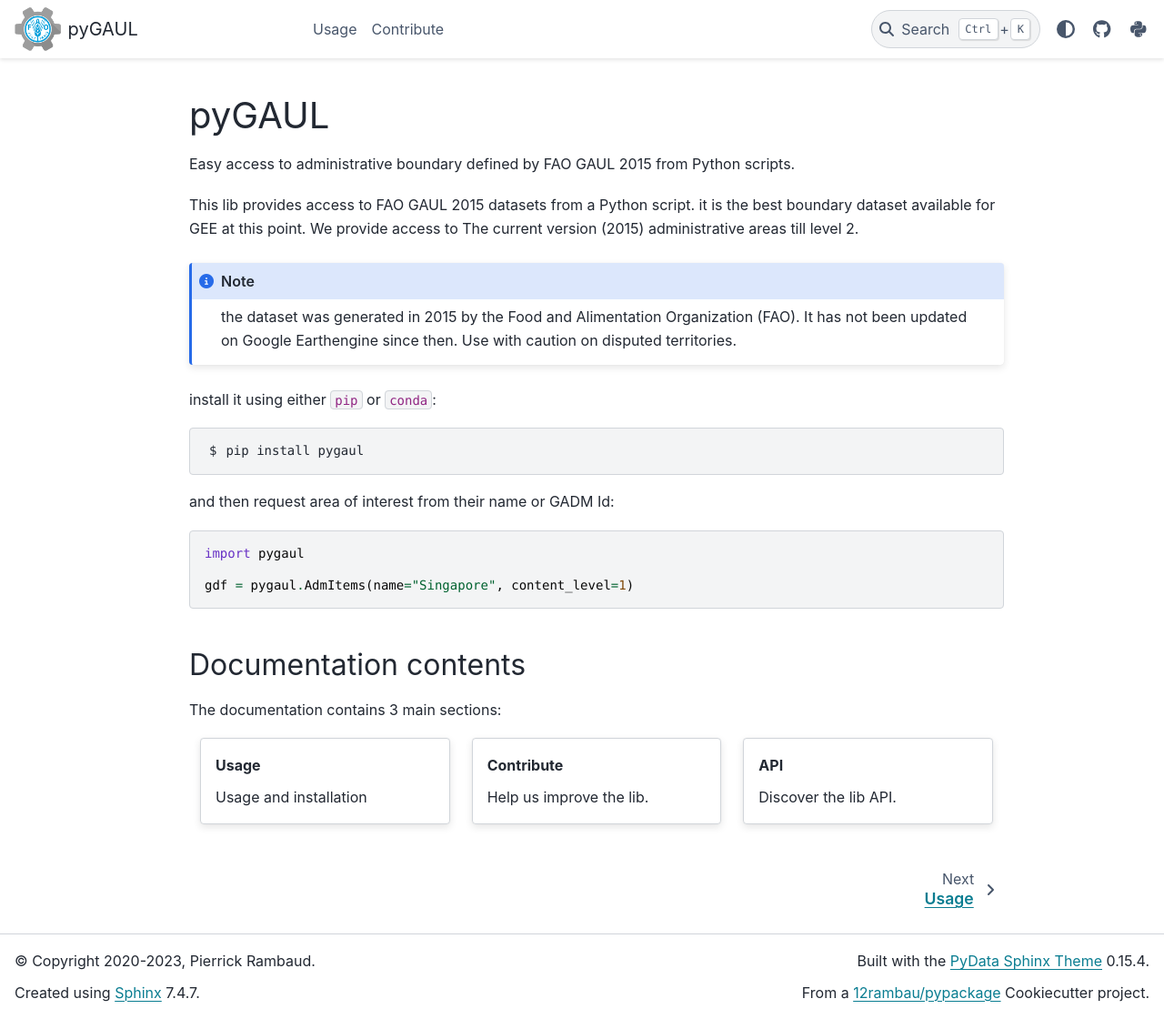
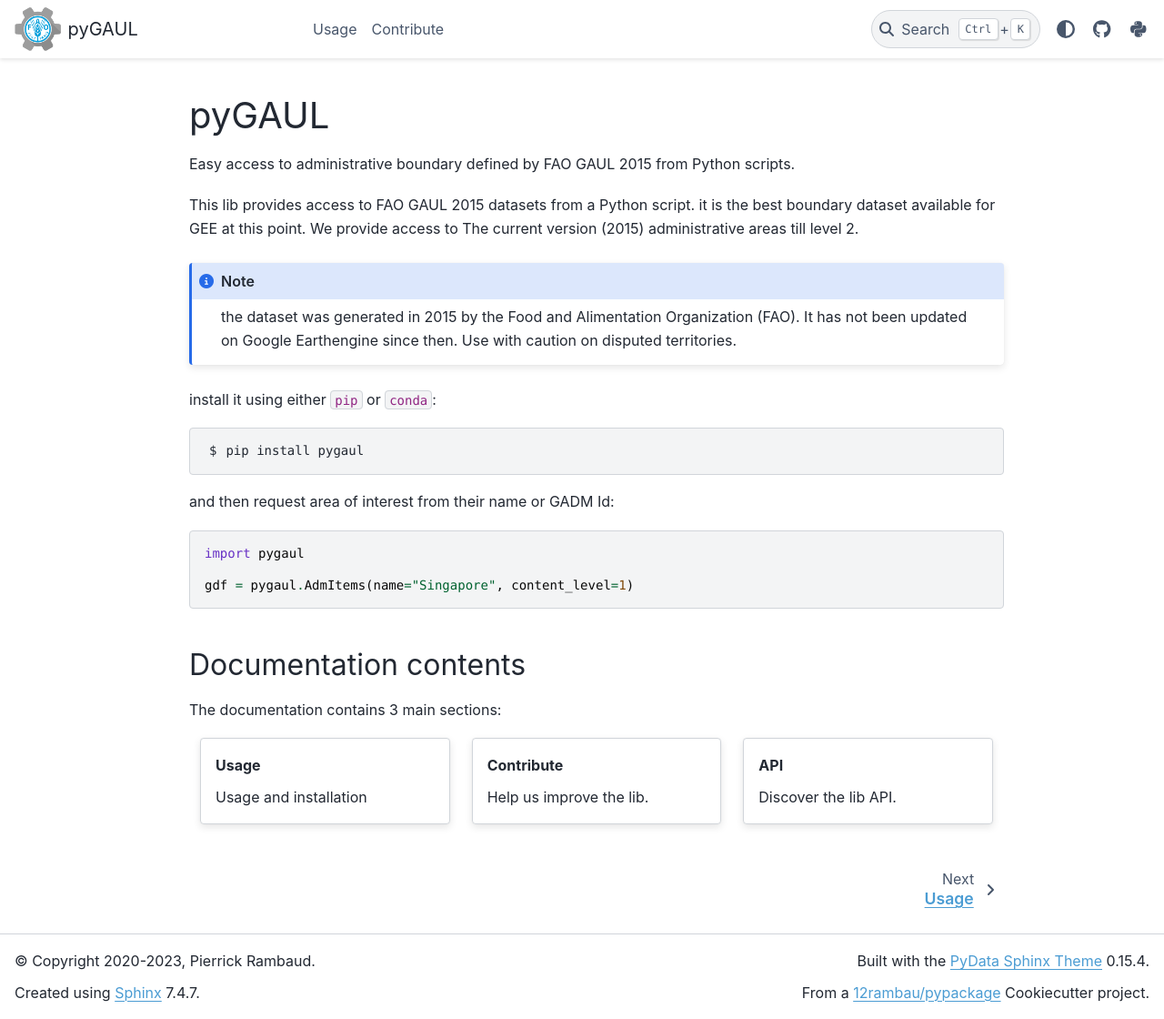
Before and after one commit to gee-community/pygaul, a Sphinx documentation site: the page built from docs/index.rst, in a window 1280 px wide and 1120 px high. Shown: the whole window at 91% size. Built offline with Sphinx 7.4.7 and the PyData theme 0.15.4, drawn with Linux system fonts in a browser that asks for light colours.

Commit message:
fix: custom color corresponding to FAO color scheme

```diff
--- a/docs/_static/custom.css
+++ b/docs/_static/custom.css
@@ -4,3 +4,12 @@
   margin-right: 10px;
   margin-left: 5px;
 }
+
+/* custom colors for titles */
+html[data-theme="light"] {
+  --pst-color-primary: #4b9cd3;
+}
+
+html[data-theme="dark"] {
+  --pst-color-primary: #4b9cd3;
+}
```
